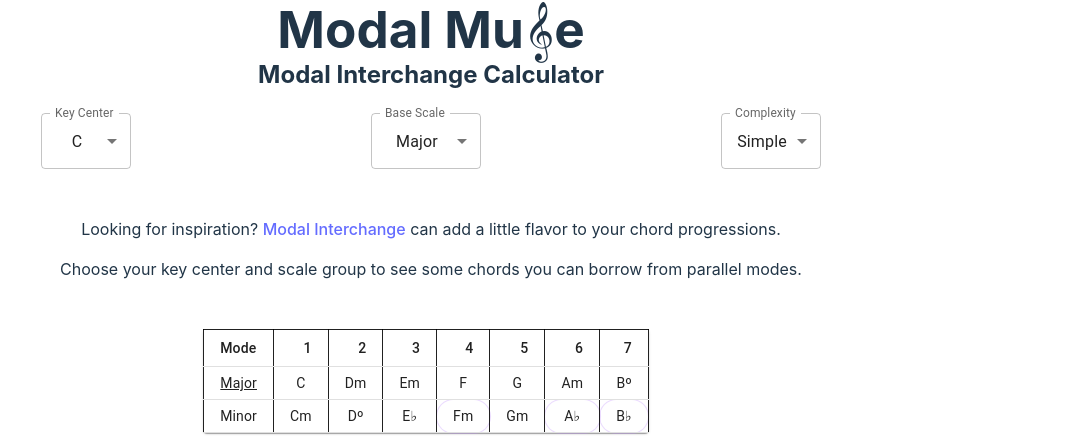
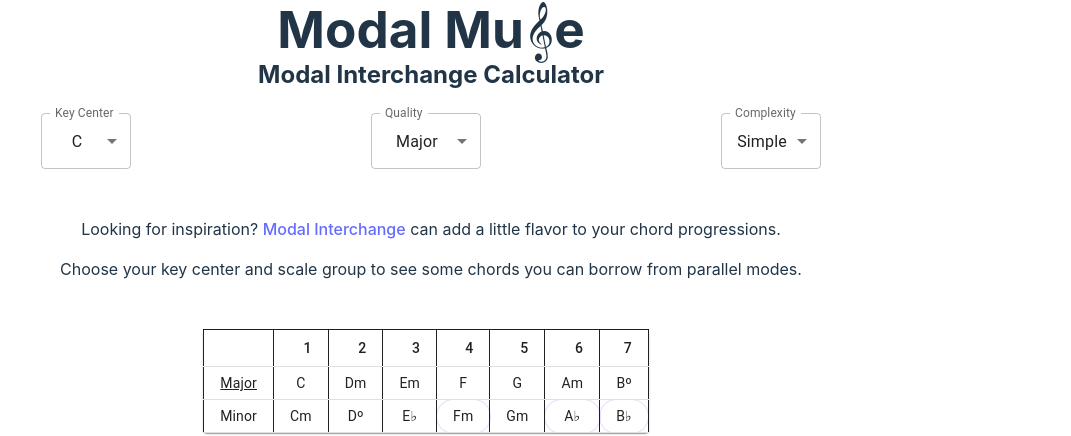
Before and after one commit to jef4490/modal-muse, a React (Vite) app: page / in a window 1280 px wide. Shown: the part 169-605 px from the top of the page, without its empty margins (209-1280 px from the left). Built offline with nearby package versions, Linux system fonts and the light colour scheme.

Commit message:
ux improvements and clarification

```diff
--- a/src/App.jsx
+++ b/src/App.jsx
@@ -56,9 +56,9 @@ function App() {
       return(
         <Box sx={{ minWidth: 110, maxWidth: 200 }}>
         <FormControl fullWidth>
-          <InputLabel id="base-scale-select-label">Base Scale</InputLabel>
+          <InputLabel id="base-scale-select-label">Quality</InputLabel>
           <Select
-            label="Base Scale"
+            label="Quality"
             value={baseScale}
             onChange={useCallback((event) => setbaseScale(() => event.target.value), [baseScale])}
           >
--- a/src/components/modeTableHead.jsx
+++ b/src/components/modeTableHead.jsx
@@ -7,7 +7,7 @@ function ModeTableHead({mode}) {
   return (
     <TableHead>
       <TableRow>
-        <TableCell >Mode</TableCell>
+        <TableCell ></TableCell>
         <TableCell align="right">1</TableCell>
         <TableCell align="right">2</TableCell>
         <TableCell align="right">3</TableCell>
--- a/src/constants/constants.js
+++ b/src/constants/constants.js
@@ -41,12 +41,12 @@ export const chords = {
 
 export const modeNames = {
     major: [
-        "Ionian",
+        "Major",
         "Dorian",
         "Phrygian",
         "Lydian",
         "Mixolydian",
-        "Aeolian",
+        "Nat. Minor",
         "Locrian"
     ],
     harmonicMinor: [
```
Also changed, not shown: 1 other file (tests, documents, lock files or other folders).
